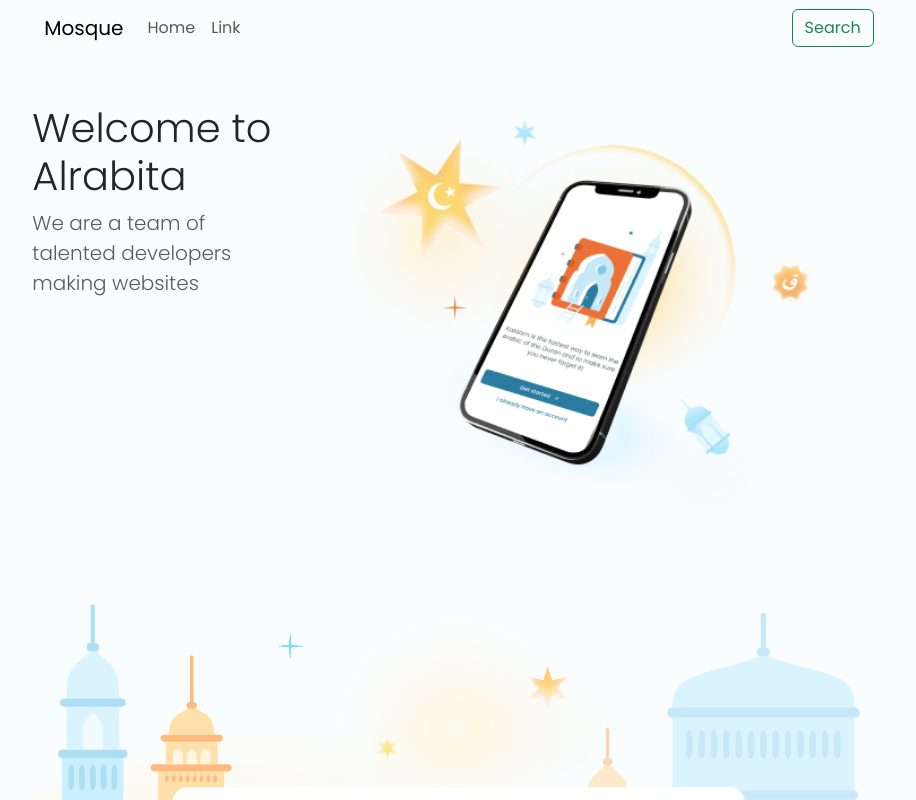
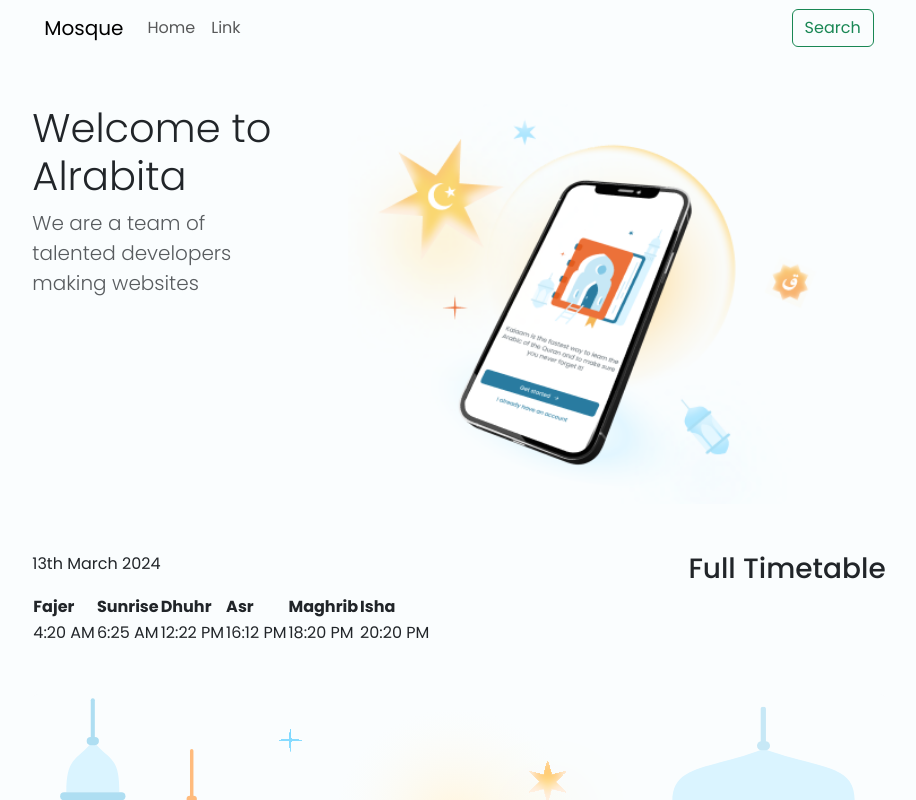
Before and after one commit to AmjadShakhshir/mosque-frontend, a React (Vite) app: page / in a window 1280 px wide. Shown: the top 800 px of the page, without its empty margins (181-1097 px from the left). Built offline with nearby package versions, Linux system fonts and the light colour scheme.

Commit message:
add new sections to home page

```diff
--- a/src/pages/Home.tsx
+++ b/src/pages/Home.tsx
@@ -1,11 +1,18 @@
+import ArticlesSection from "../components/ArticlesSection";
 import Banner from "../components/Banner";
 import Main from "../components/Main";
+import PrayerBanner from "../components/PrayerBanner";
 
 const Home = () => {
   return (
     <>
       <Main />
+      <PrayerBanner />
       <Banner />
+      <div className="gap-3 d-flex">
+        <ArticlesSection />
+        <ArticlesSection />
+      </div>
     </>
   );
 };
```
